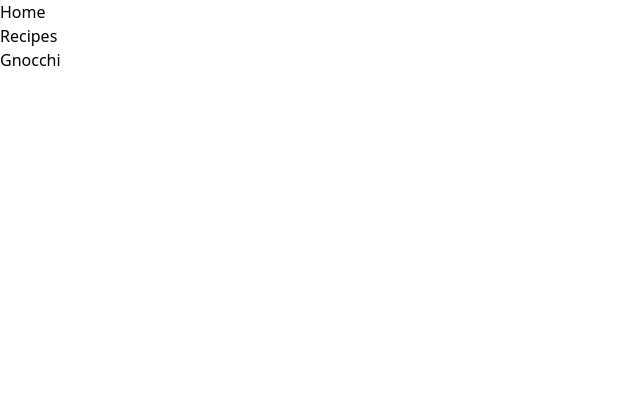
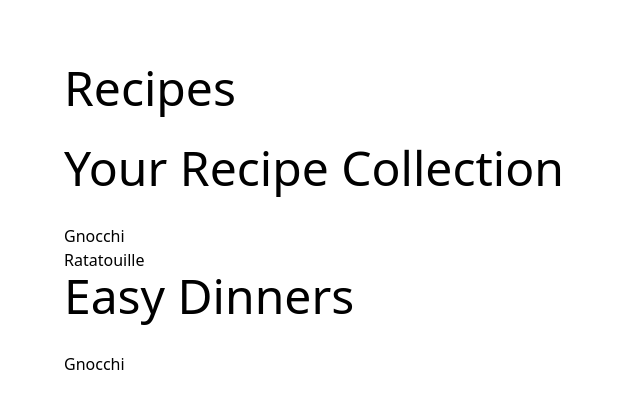
Before and after one commit to MatterStore/recipeStore, a React (Create React App) app in the folder frontend/: page /listing in a window 1280 px wide. Shown: the top 408 px of the page, without its empty margins (0-640 px from the left). Built offline with nearby package versions, Linux system fonts and the light colour scheme.

Commit message:
MS-22: Start listing scaffold

```diff
--- a/frontend/src/components/Recipe.jsx
+++ b/frontend/src/components/Recipe.jsx
@@ -4,7 +4,7 @@ export default function Recipe(props) {
     return (
         <div>
             <Link to={`/recipe/${props.id}`}>
-                <h3>{props.title}</h3>
+                {props.name}
             </Link>
         </div>
     );
--- a/frontend/src/containers/Listing/Listing.jsx
+++ b/frontend/src/containers/Listing/Listing.jsx
@@ -1,17 +1,44 @@
-import { Link } from "react-router-dom";
+import Header from "../../components/Header";
 import Recipe from "../../components/Recipe";
 
 export default function Listing() {
+  const collections = {
+    "Your Recipe Collection": [
+      {
+        id: "1",
+        name: "Gnocchi"
+      },
+      {
+        id: "2",
+        name: "Ratatouille"
+      }
+    ],
+    "Easy Dinners": [
+      {
+        id: "1",
+        name: "Gnocchi"
+      }
+    ]
+  }
   return (
     <div>
-      <nav>
-        <Link to="/">Home</Link>
-      </nav>
-      <main>
-        <h1>Recipes</h1>
-        <div>
-          <Recipe id="1" title="Gnocchi" />
-        </div>
+      <main className="p-16">
+        <Header>Recipes</Header>
+        {
+          Object.entries(collections).map(([collectionName, recipes], i) => { return (
+            <div className="" key={i}>
+              <Header>{collectionName}</Header>
+              <div>
+                {
+                  recipes.map((recipe, j) => { return (
+                    <Recipe {...recipe} key={j} />
+                  )})
+                }
+              </div>
+            </div>
+          )})
+        }
+
       </main>
     </div>
   );
--- a/frontend/src/containers/Recipe/Recipe.jsx
+++ b/frontend/src/containers/Recipe/Recipe.jsx
@@ -6,7 +6,7 @@ export default function Recipe(props) {
 
   return (
     <div>
-      <h1>{props.title}</h1>
+      <h1>{props.name}</h1>
       {recipeId}
     </div>
   );
```
